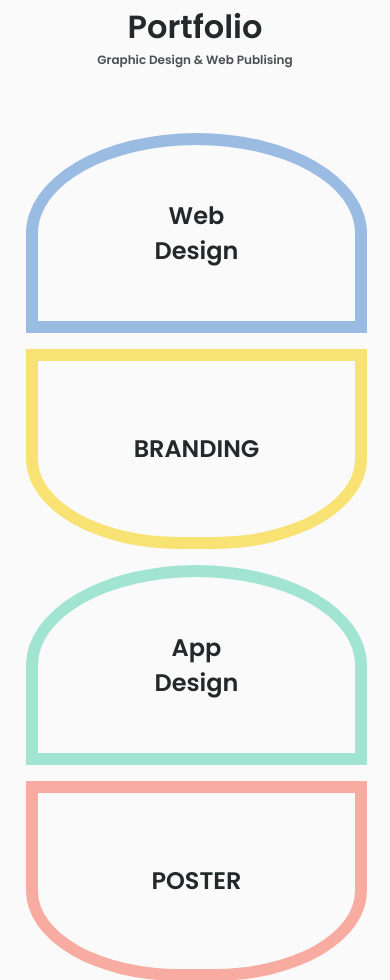
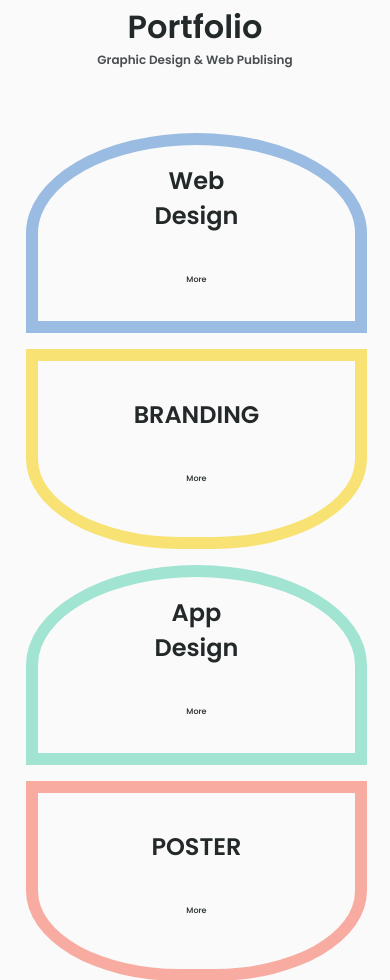
Before and after one commit to Jung-dagyeom/Jung-dagyeom.github.io, a plain HTML site: page main.html in a window 390 px wide. Shown: the part 2159-3139 px from the top of the page. Drawn offline with nearby package versions, Linux system fonts and the light colour scheme; some icons are missing.

Commit message:
7월 9일 커밋

```diff
--- a/css/responsive.css
+++ b/css/responsive.css
@@ -304,6 +304,7 @@
         justify-content: center;
     }
     .works__item {
+        -webkit-tap-highlight-color: transparent;
         margin-right: 2%;
         width: 46.5%;
         flex: auto;
@@ -311,6 +312,9 @@
     }
     .works__item h1 {
         font-size: var(--normal-font-size);
+    }
+    .works__item-button {
+        display: inline-block;
     }
     .slick-prev {
         left: -1rem;
--- a/css/slick.css
+++ b/css/slick.css
@@ -1,7 +1,6 @@
 /* Slider */
 
-.slick-slider
-{
+.slick-slider {
     position: relative;
     display: block;
     box-sizing: border-box;
--- a/css/style.css
+++ b/css/style.css
@@ -765,8 +765,7 @@
     }
     /* arrow */
     .slick-prev,
-    .slick-next
-    {
+    .slick-next {
         position: absolute;
         top: 50%;
         transform: translateY(-50%);
--- a/main.html
+++ b/main.html
@@ -5,7 +5,6 @@
 <meta name="viewport" content="width=device-width, initial-scale=1.0">
 <link rel="stylesheet" href="./css/style.css">
 <link rel="stylesheet" href="./css/responsive.css">
-<!-- <link rel="stylesheet" type="text/css" href="https://cdn.jsdelivr.net/npm/slick-carousel@1.8.1/slick/slick.css"/> -->
 <!-- slick.css -->
 <link rel="stylesheet" href="./css/slick.css">
 <!-- icons : favicon, xeicon, unicons -->
@@ -27,7 +26,7 @@
 <script src="./js/script.js"></script>
 <title>메인 - 정다겸 포트폴리오</title>
 </head>
-<body>
+<body ontouchstart="">
     <!-- ========================= header ========================= -->
     <header class="header" id="header">
         <div class="header-inner flex">
```
Also changed, not shown: 1 other file.
